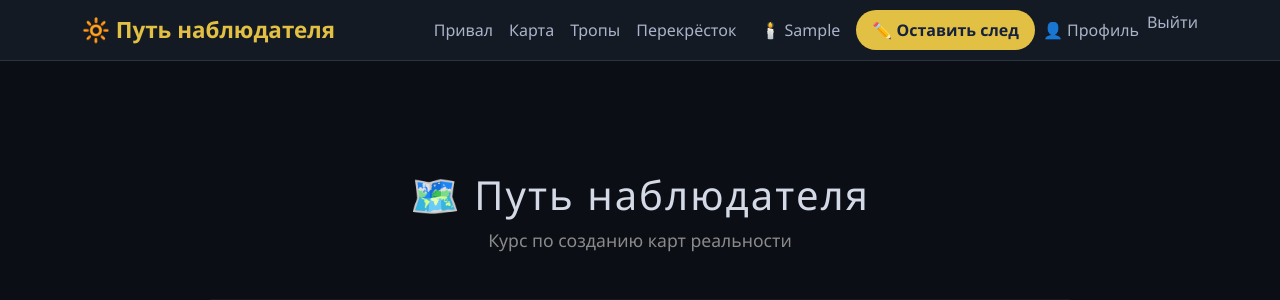
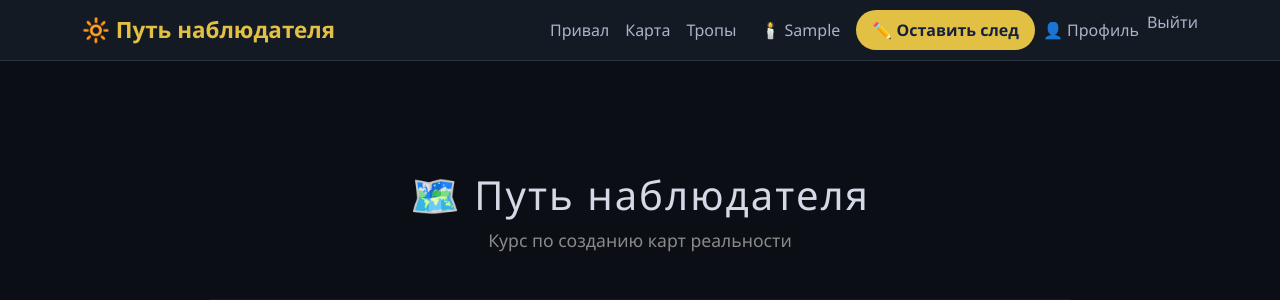
Before and after one commit to Aaantooon/Observatory, a Django app: page /course/ in a window 1280 px wide. Shown: the top 300 px of the page. Run offline with Django 5.2, Linux system fonts and the light colour scheme; the visitor is signed in with stand-in values (Sample User, id 1); data comes from the database, SQL or seed files in the repository; data that the repository does not hold is empty.

Commit message:
chore: remove Перекрёсток page and nav link

```diff
--- a/config/urls.py
+++ b/config/urls.py
@@ -12,7 +12,6 @@ urlpatterns = [
     path('accounts/', include('django.contrib.auth.urls')),
 
     path('', views.home, name='home'),
-    path('about/', views.about, name='about'),
     path('map/', views.map_reactflow_view, name='map'),
     path('observer/', views.observer_view, name='observer'),
     path('put/', views.put_view, name='put'),
--- a/templates/base.html
+++ b/templates/base.html
@@ -158,7 +158,6 @@
                 <li class="nav-item"><a class="nav-link {% if request.path == '/' %}active{% endif %}" href="{% url 'home' %}">Привал</a></li>
                 <li class="nav-item"><a class="nav-link {% if '/flashlight/' in request.path %}active{% endif %}" href="{% url 'flashlight' %}">Карта</a></li>
                 <li class="nav-item"><a class="nav-link {% if '/put/' in request.path %}active{% endif %}" href="{% url 'put' %}">Тропы</a></li>
-                <li class="nav-item"><a class="nav-link {% if '/about/' in request.path %}active{% endif %}" href="{% url 'about' %}">Перекрёсток</a></li>
 
                 {% if user.is_authenticated %}
                     <li class="nav-item ms-2">
```
